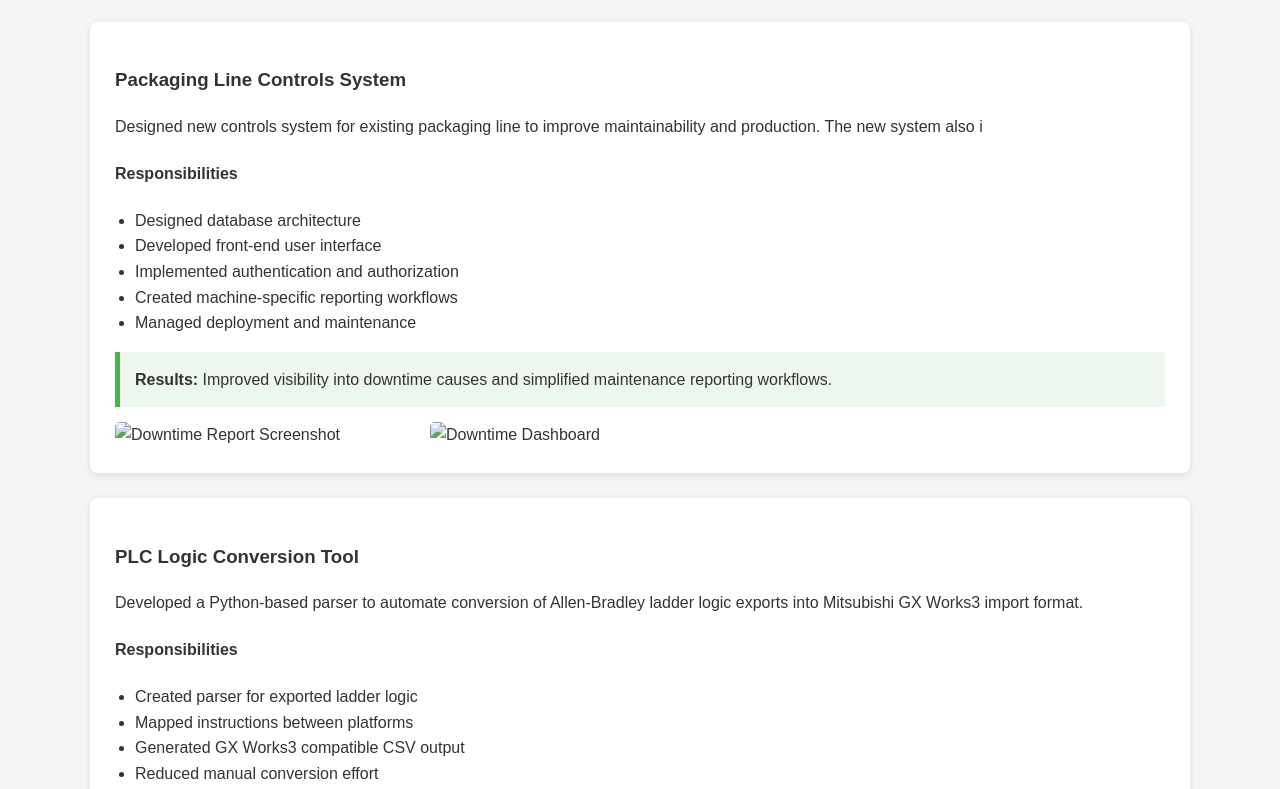
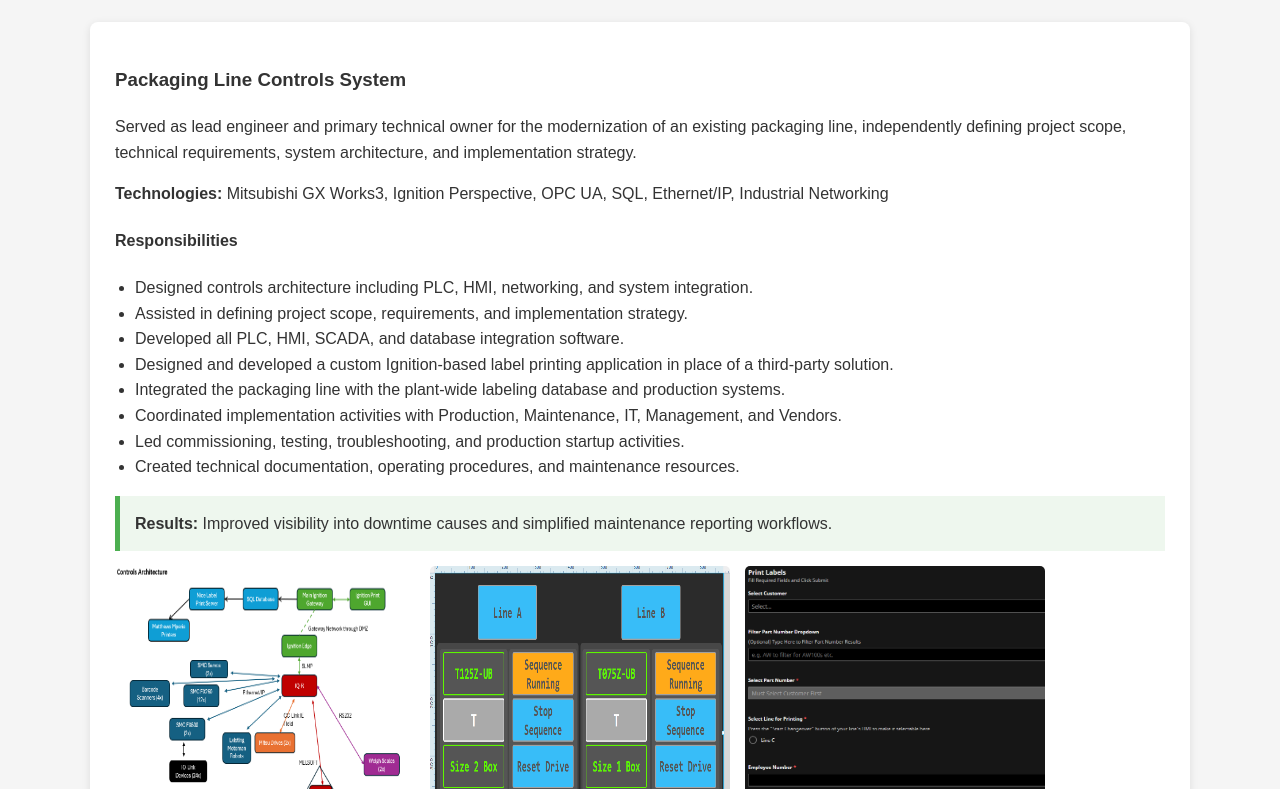
Before and after one commit to thxforthecode/SelectedProjects, a plain HTML site: page index.html in a window 1280 px wide. Shown: the part 517-1306 px from the top of the page. Drawn offline with Linux system fonts and the light colour scheme.

Commit message:
Update index.html

```diff
--- a/index.html
+++ b/index.html
@@ -99,7 +99,7 @@
     <p>
         I design and implement industrial automation systems from concept
         through commissioning. My work includes PLC programming, SCADA/HMI
-        development, networking, databases, controls system design, integration,
+        development, networking, databases, integration,
         and manufacturing process improvements.
     </p>
 </section>
@@ -113,17 +113,24 @@
         <h3>Packaging Line Controls System</h3>
 
         <p>
-            Designed new controls system for existing packaging line to improve maintainability and production. The new system also i
+           Served as lead engineer and primary technical owner for the modernization of an existing packaging line, independently defining project scope, technical requirements, system architecture, and implementation strategy.
+        </p>
+        <p>
+        <strong>Technologies:</strong>
+            Mitsubishi GX Works3, Ignition Perspective, OPC UA, SQL, Ethernet/IP, Industrial Networking
         </p>
 
         <h4>Responsibilities</h4>
 
         <ul>
-            <li>Designed database architecture</li>
-            <li>Developed front-end user interface</li>
-            <li>Implemented authentication and authorization</li>
-            <li>Created machine-specific reporting workflows</li>
-            <li>Managed deployment and maintenance</li>
+            <li>Designed controls architecture including PLC, HMI, networking, and system integration.</li>
+            <li>Assisted in defining project scope, requirements, and implementation strategy.</li>
+            <li>Developed all PLC, HMI, SCADA, and database integration software.</li>
+            <li>Designed and developed a custom Ignition-based label printing application in place of a third-party solution.</li>
+            <li>Integrated the packaging line with the plant-wide labeling database and production systems.</li>
+            <li>Coordinated implementation activities with Production, Maintenance, IT, Management, and Vendors.</li>
+            <li>Led commissioning, testing, troubleshooting, and production startup activities.</li>
+            <li>Created technical documentation, operating procedures, and maintenance resources.</li>
         </ul>
 
         <div class="results">
@@ -133,8 +140,13 @@
         </div>
 
         <div class="gallery">
-            <img src="images/downtime1.jpg" alt="Downtime Report Screenshot">
-            <img src="images/downtime2.jpg" alt="Downtime Dashboard">
+            <img src="images/Controls_Architecture.png" alt="Controls Architecture Slide">
+            <img src="images/HMI-1_Home.png" alt="HMI Sample">
+            <img src="images/Label_GUI.png" alt="Print Application Sample">
+            <img src="images/Perspective_Views.png" alt="Print Application Sample">
+
+
+
         </div>
     </div>
 
```
